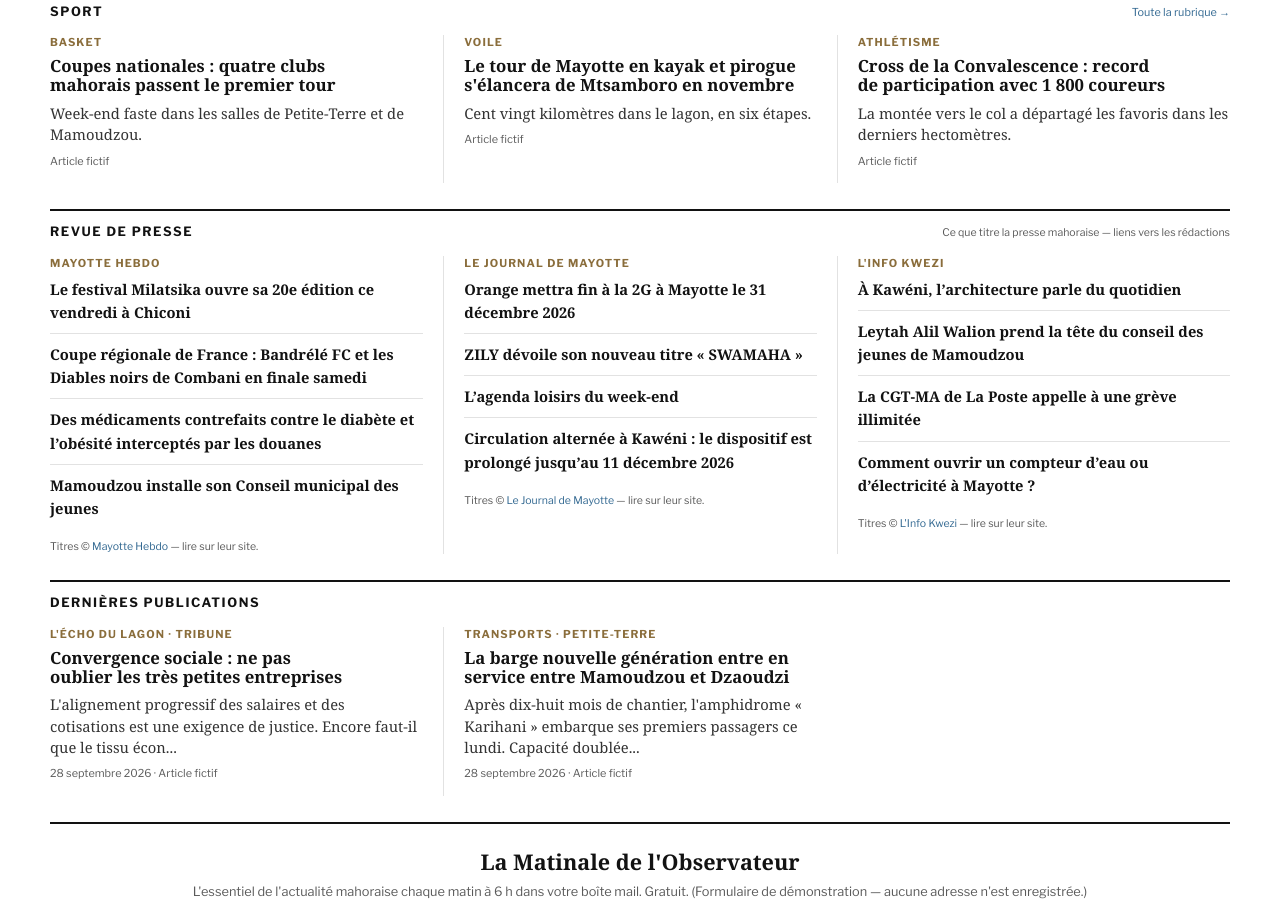
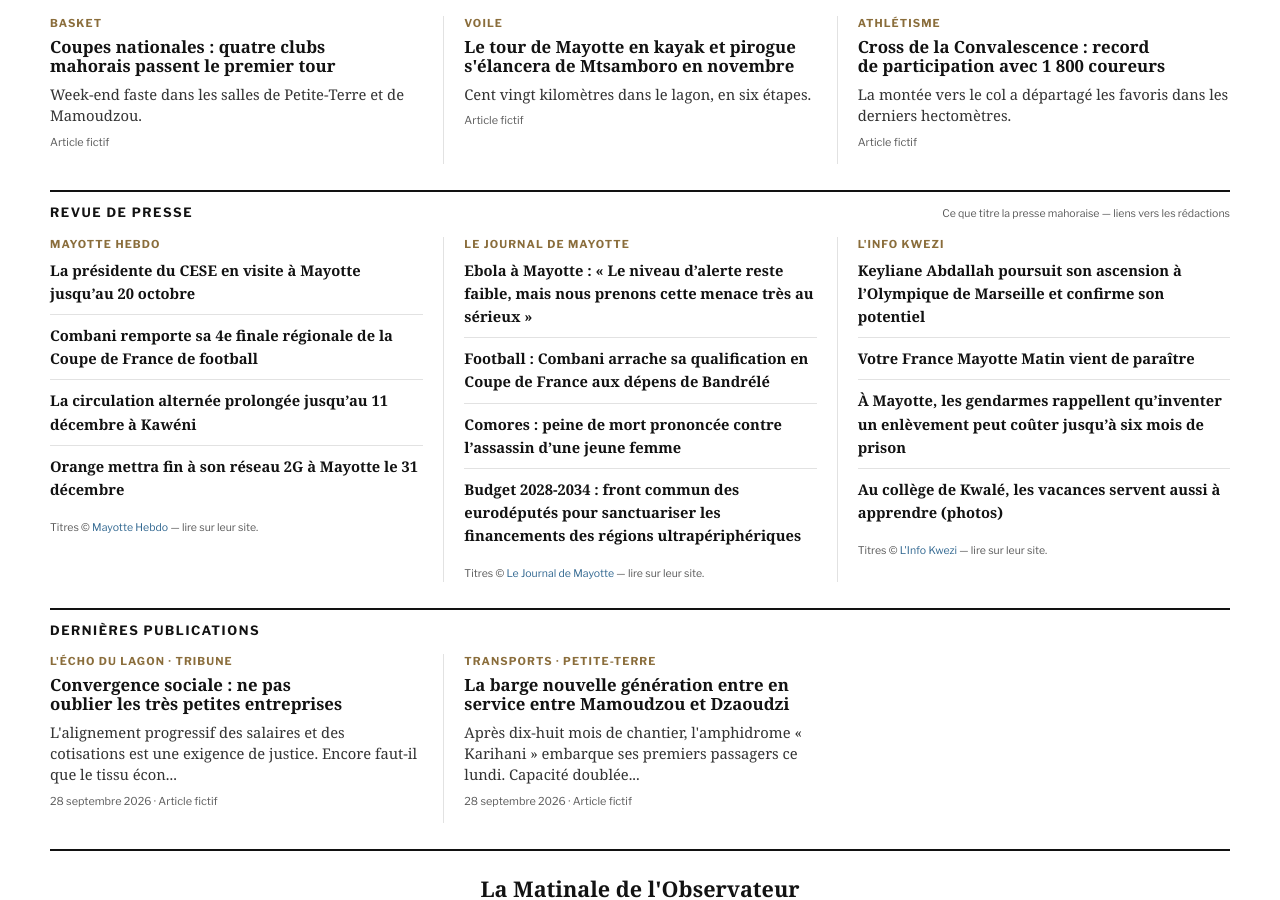
Before and after one commit to esdine/observateur-mayotte, a Jekyll site: the page built from index.html, in a window 1280 px wide and 900 px high, scrolled down 2777 px. Built offline with Jekyll 4.4.1, drawn with Linux system fonts in a browser that asks for light colours; some web fonts are replaced; some of the changed text lies outside the part shown.

Commit message:
Édition du matin : météo et revue de presse

```diff
--- a/_data/meteo.yml
+++ b/_data/meteo.yml
@@ -1,8 +1,8 @@
 # Genere par outils/maj_meteo.py - source Open-Meteo (donnees reelles)
-date_affichee: "Dimanche 18 octobre 2026"
+date_affichee: "Lundi 19 octobre 2026"
 tmin: 23
 tmax: 29
-ciel: "Bruine"
+ciel: "Averses faibles"
 vent_kmh: 9
 temp_mer: 29
-maj: "2026-10-18T10:25+0300"
+maj: "2026-10-19T11:05+0300"
--- a/_data/revue.yml
+++ b/_data/revue.yml
@@ -3,33 +3,33 @@ sources:
   - nom: "Mayotte Hebdo"
     site: "https://mayottehebdo.com/"
     titres:
-      - titre: "Le festival Milatsika ouvre sa 20e édition ce vendredi à Chiconi"
-        lien: "https://www.mayottehebdo.com/actualite/breves/le-festival-milatsika-ouvre-sa-20e-edition-ce-vendredi-a-chiconi/"
-      - titre: "Coupe régionale de France : Bandrélé FC et les Diables noirs de Combani en finale samedi"
-        lien: "https://www.mayottehebdo.com/actualite/breves/coupe-regionale-de-france-bandrele-fc-et-les-diables-noirs-de-combani-en-finale-samedi/"
-      - titre: "Des médicaments contrefaits contre le diabète et l’obésité interceptés par les douanes"
-        lien: "https://www.mayottehebdo.com/actualite/breves/des-medicaments-contrefaits-contre-le-diabete-et-lobesite-interceptes-par-les-douanes/"
-      - titre: "Mamoudzou installe son Conseil municipal des jeunes"
-        lien: "https://www.mayottehebdo.com/actualite/breves/mamoudzou-installe-son-conseil-municipal-des-jeunes/"
+      - titre: "La présidente du CESE en visite à Mayotte jusqu’au 20 octobre"
+        lien: "https://www.mayottehebdo.com/actualite/breves/la-presidente-du-cese-en-visite-a-mayotte-jusquau-20-octobre/"
+      - titre: "Combani remporte sa 4e finale régionale de la Coupe de France de football"
+        lien: "https://www.mayottehebdo.com/actualite/breves/combani-remporte-sa-4e-finale-regionale-de-la-coupe-de-france-de-football/"
+      - titre: "La circulation alternée prolongée jusqu’au 11 décembre à Kawéni"
+        lien: "https://www.mayottehebdo.com/actualite/breves/la-circulation-alternee-prolongee-jusquau-11-decembre-a-kaweni/"
+      - titre: "Orange mettra fin à son réseau 2G à Mayotte le 31 décembre"
+        lien: "https://www.mayottehebdo.com/actualite/breves/orange-mettra-fin-a-son-reseau-2g-a-mayotte-le-31-decembre/"
   - nom: "Le Journal de Mayotte"
     site: "https://lejournaldemayotte.yt/"
     titres:
-      - titre: "Orange mettra fin à la 2G à Mayotte le 31 décembre 2026"
-        lien: "https://lejournaldemayotte.yt/2026/10/16/orange-mettra-fin-a-la-2g-a-mayotte-le-31-decembre-2026/"
-      - titre: "ZILY dévoile son nouveau titre « SWAMAHA »"
-        lien: "https://lejournaldemayotte.yt/2026/10/16/zily-devoile-son-nouveau-titre-swamaha/"
-      - titre: "L’agenda loisirs du week-end"
-        lien: "https://lejournaldemayotte.yt/2026/10/16/lagenda-loisirs-du-week-end-12/"
-      - titre: "Circulation alternée à Kawéni : le dispositif est prolongé jusqu’au 11 décembre 2026"
-        lien: "https://lejournaldemayotte.yt/2026/10/16/circulation-alternee-a-kaweni-le-dispositif-est-prolonge-jusquau-11-decembre-2026/"
+      - titre: "Ebola à Mayotte : « Le niveau d’alerte reste faible, mais nous prenons cette menace très au sérieux »"
+        lien: "https://lejournaldemayotte.yt/2026/10/19/ebola-a-mayotte-le-niveau-dalerte-reste-faible-mais-nous-prenons-cette-menace-tres-au-serieux/"
+      - titre: "Football : Combani arrache sa qualification en Coupe de France aux dépens de Bandrélé"
+        lien: "https://lejournaldemayotte.yt/2026/10/19/football-combani-arrache-sa-qualification-en-coupe-de-france-aux-depens-de-bandrele/"
+      - titre: "Comores : peine de mort prononcée contre l’assassin d’une jeune femme"
+        lien: "https://lejournaldemayotte.yt/2026/10/19/comores-peine-de-mort-prononcee-contre-lassassin-dune-jeune-femme/"
+      - titre: "Budget 2028-2034 : front commun des eurodéputés pour sanctuariser les financements des régions ultrapériphériques"
+        lien: "https://lejournaldemayotte.yt/2026/10/19/budget-2028-2034-front-commun-des-eurodeputes-pour-sanctuariser-les-financements-des-regions-ultraperipheriques/"
   - nom: "L'Info Kwezi"
     site: "https://www.linfokwezi.fr/"
     titres:
-      - titre: "À Kawéni, l’architecture parle du quotidien"
-        lien: "https://www.linfokwezi.fr/a-kaweni-larchitecture-parle-du-quotidien/"
-      - titre: "Leytah Alil Walion prend la tête du conseil des jeunes de Mamoudzou"
-        lien: "https://www.linfokwezi.fr/leytah-alil-walion-prend-la-tete-du-conseil-des-jeunes/"
-      - titre: "La CGT-MA de La Poste appelle à une grève illimitée"
-        lien: "https://www.linfokwezi.fr/la-cgt-ma-de-la-poste-appelle-a-une-greve-illimitee/"
-      - titre: "Comment ouvrir un compteur d’eau ou d’électricité à Mayotte ?"
-        lien: "https://www.linfokwezi.fr/comment-ouvrir-un-compteur-deau-ou-delectricite-a-mayotte/"
+      - titre: "Keyliane Abdallah poursuit son ascension à l’Olympique de Marseille et confirme son potentiel"
+        lien: "https://www.linfokwezi.fr/keyliane-abdallah-poursuit-son-ascension-a-lolympique-de-marseille-et-confirme-son-potentiel/"
+      - titre: "Votre France Mayotte Matin vient de paraître"
+        lien: "https://www.linfokwezi.fr/votre-france-mayotte-matin-vient-de-paraitre-232/"
+      - titre: "À Mayotte, les gendarmes rappellent qu’inventer un enlèvement peut coûter jusqu’à six mois de prison"
+        lien: "https://www.linfokwezi.fr/a-mayotte-les-gendarmes-rappellent-quinventer-un-enlevement-peut-couter-jusqua-six-mois-de-prison/"
+      - titre: "Au collège de Kwalé, les vacances servent aussi à apprendre (photos)"
+        lien: "https://www.linfokwezi.fr/au-college-de-kwale-les-vacances-servent-aussi-a-apprendre-photos/"
```
Also changed, not shown: _data/marches.yml (+7 -7 lines).
